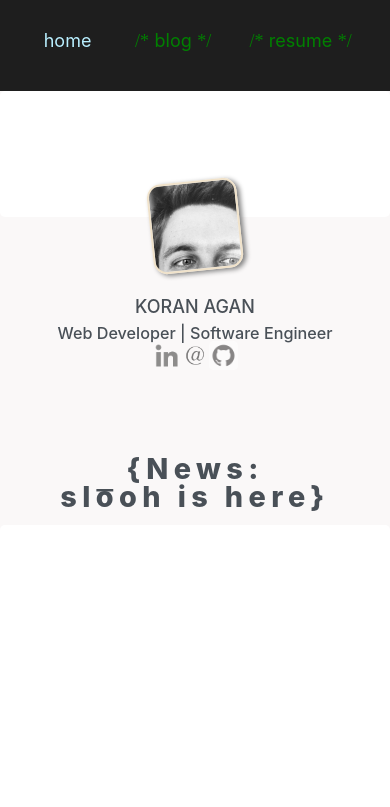
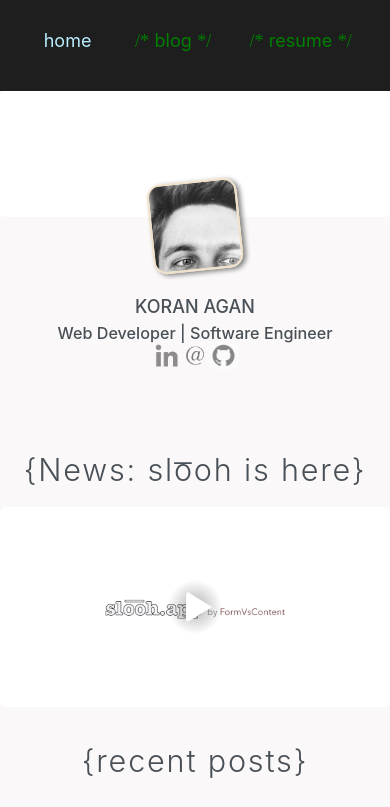
Before and after one commit to agan-k/FormVsContent, a Next.js app: page / in a window 390 px wide. Shown: the top 807 px of the page. Built offline with nearby package versions, Linux system fonts and the light colour scheme.

Commit message:
change to @medai max-width 600 and 800

```diff
--- a/pages/index.js
+++ b/pages/index.js
@@ -42,7 +42,7 @@ export default function Home() {
             <Badge />
             <br />
 
-            <h1>&#123;News:<br/> slo͞oh is here&#125;</h1>
+            <h1>&#123;News: slo͞oh is here&#125;</h1>
 
             <div className={style.sloohVideo}>
                <ReactPlayer
--- a/pages/index.module.css
+++ b/pages/index.module.css
@@ -19,23 +19,30 @@
    height: 80vh;
 }
 
-@media only screen and (max-width: 768px) {
+@media only screen and (max-width: 800px) {
    .container h1 {
       text-align: center;
-      font-size: 1.6rem;
-      font-weight: 800;
+      font-size: 2.3rem;
+      font-weight: 400;
       margin-top: 2rem;
       padding: .2rem;
+      letter-spacing: .5rem;
+   }
+   .sloohVideo {
+      width: 100%;
+      margin: 0 auto;
+      height: 500px;
    }
 }
-@media only screen and (max-width: 320px) {
+@media only screen and (max-width: 600px) {
    .container h1 {
       text-align: center;
-      font-size: 1.3rem;
-      font-weight: 800;
+      font-size: 1.7rem;
+      font-weight: 300;
+      letter-spacing: .1rem;
       margin-top: 2rem;
+      margin-bottom: 1rem;
       padding: .2rem;
-      overflow-wrap: nowrap;
    }
    .sloohVideo {
       width: 100%;
```
